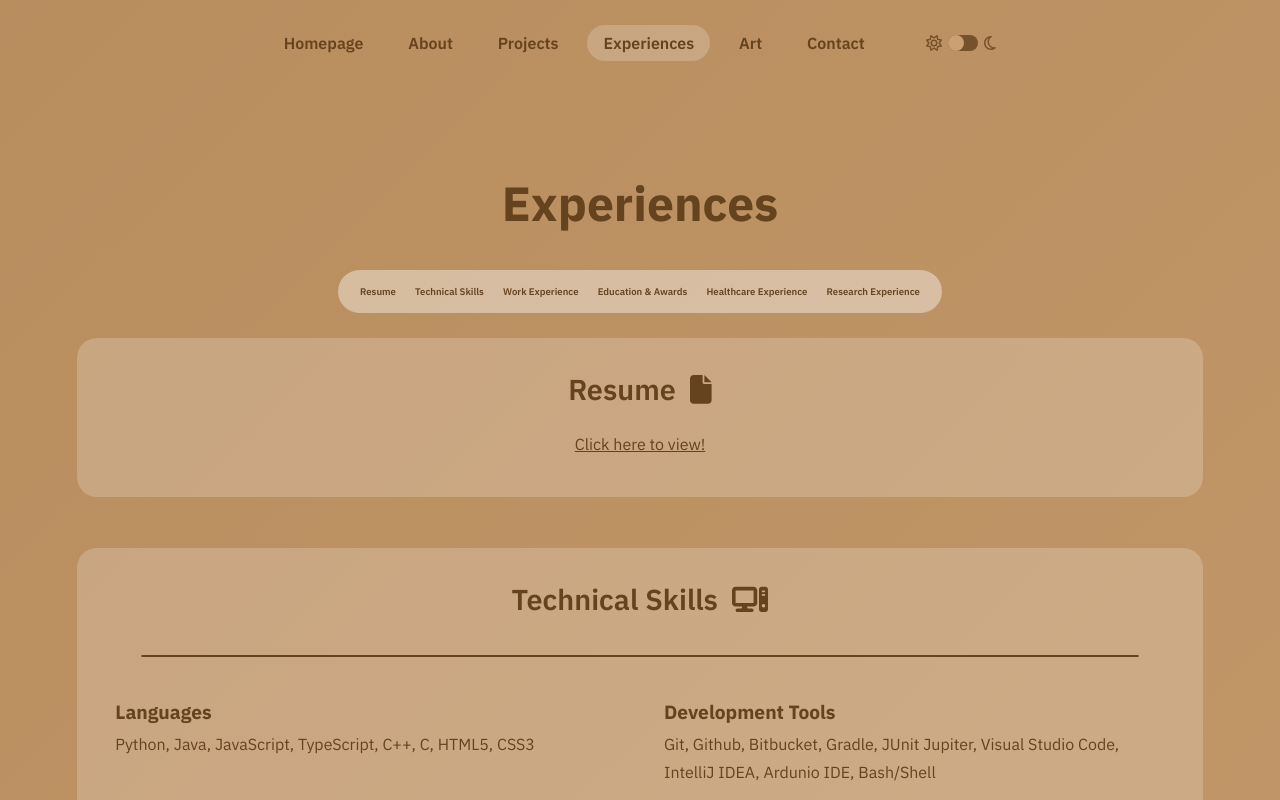
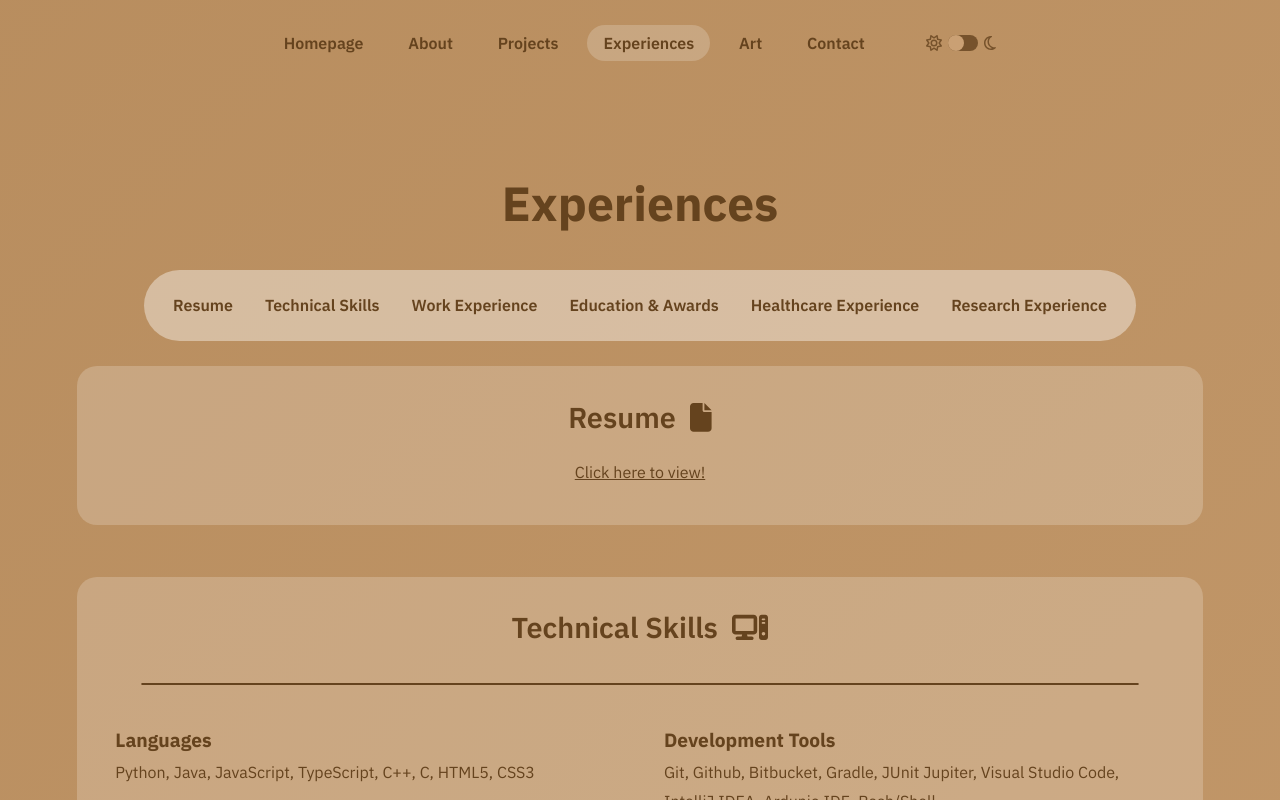
Before and after one commit to steph-xue/portfolio, a React (Vite) app: page /experiences in a window 1280 px wide. Shown: the top 800 px of the page. Built offline with nearby package versions, Linux system fonts and the light colour scheme.

Commit message:
adjust experiences nav spacing

```diff
--- a/src/style.scss
+++ b/src/style.scss
@@ -862,6 +862,12 @@ a {
 	transform: scale(1.05);
 }
 
+@media (min-width: 400px) {
+	.nav-link {
+		font-size: var(--fs-xs);
+	}
+}
+
 @media (min-width: 600px) {
 	.nav-link {
         line-height: 0.8em;
@@ -1188,14 +1194,12 @@ a {
 }
 
 .experiences-nav-link {
-    font-size: var(--fs-xxs);
     line-height: 1.4em;
 	padding: 0.5em 0.5em 0.5em 0.5em;
 }
 
 @media (min-width: 800px) {
     .experiences-nav-link {
-        font-size: var(--fs-xs);
         padding: 0.5em 1em 0.5em 1em;
     }
 }
@@ -1373,7 +1377,7 @@ a {
   flex-direction: column;
   justify-content: flex-start;
   align-items: center;
-  width: 80vw;
+  width: 90vw;
   height: 100%;
 }
 
@@ -1623,6 +1627,10 @@ a {
 }
 
 @media (min-width: 1000px) {
+    .work-text {
+        width: 80vw;
+    }
+
     .work-subtitle {
         font-size: var(--fs-l);
         width: 90%
```
